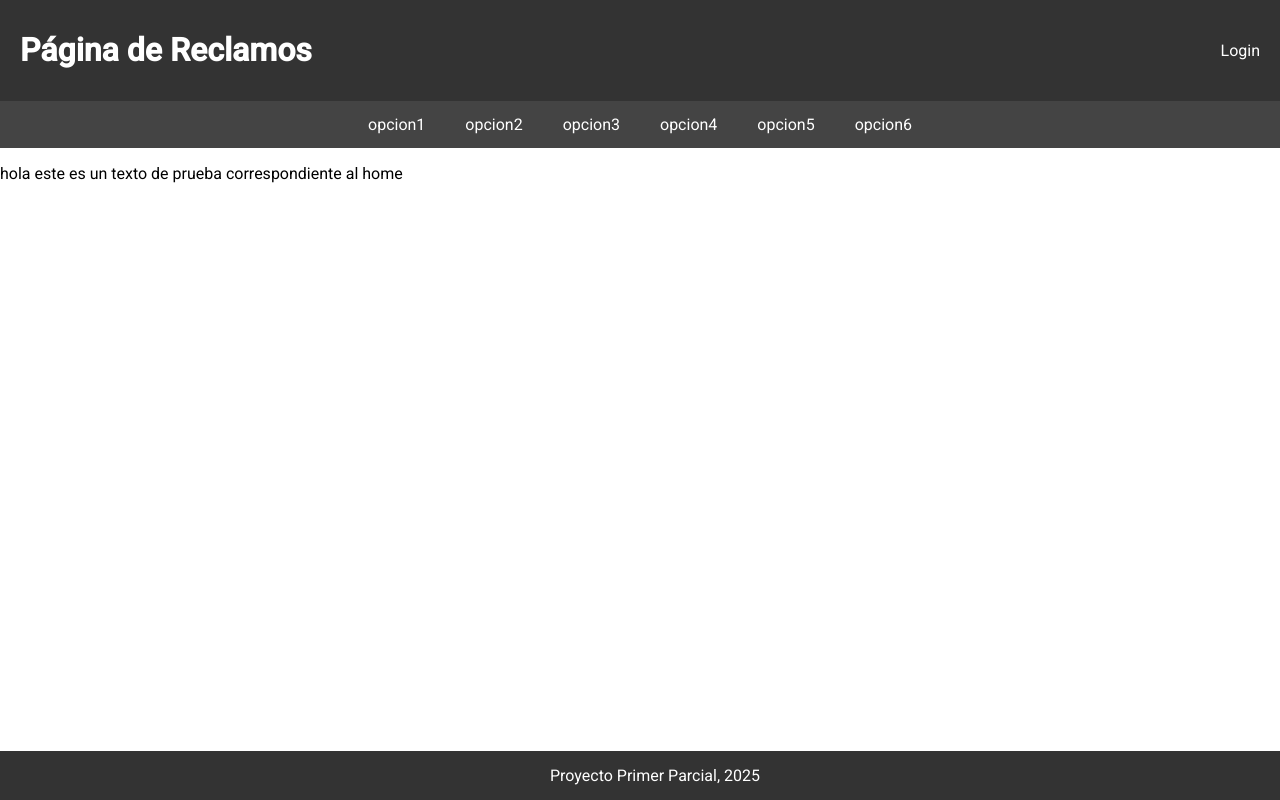
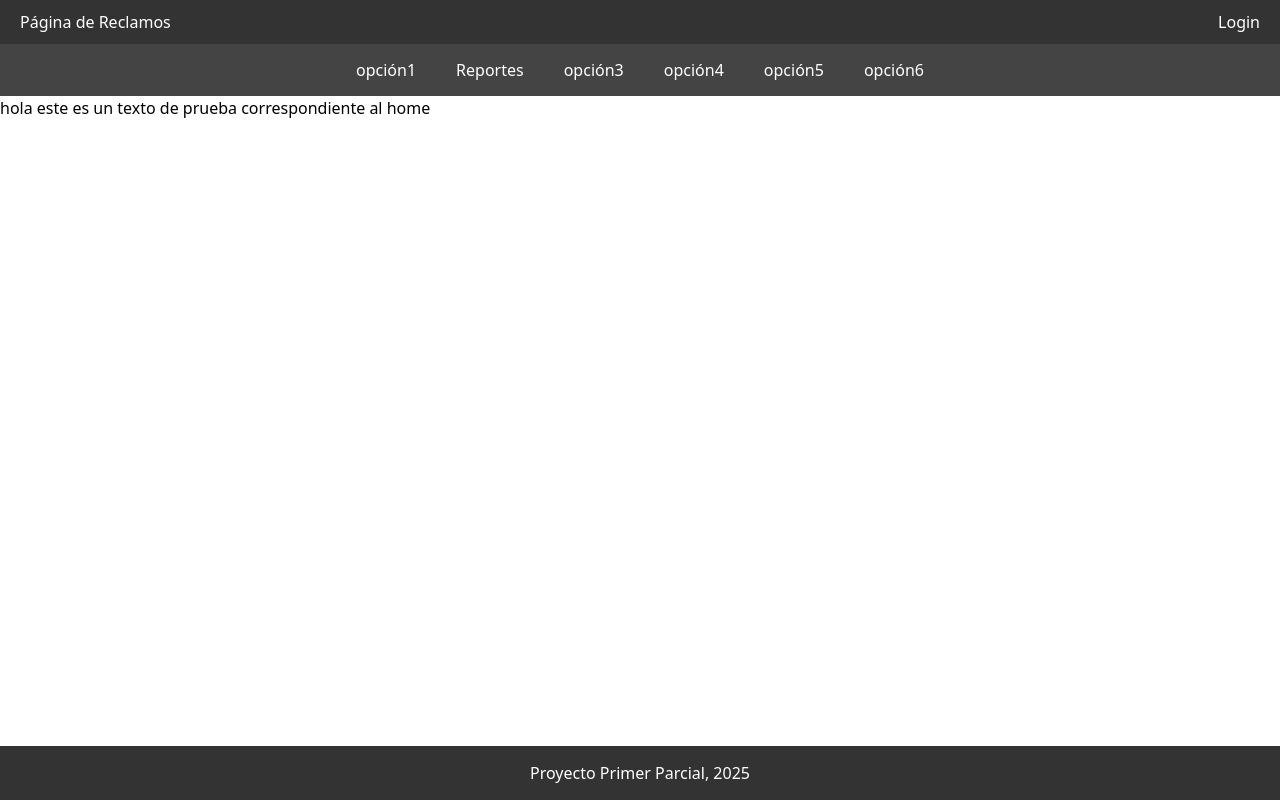
Before and after one commit to UsuarioGenerico1/proyecto-angular, an Angular app: page /home in a window 1280 px wide. Built offline with nearby package versions, Linux system fonts and the light colour scheme.

Commit message:
instalación de tailwind css

```diff
--- a/package.json
+++ b/package.json
@@ -23,8 +23,11 @@
     "@angular/platform-server": "^19.1.0",
     "@angular/router": "^19.1.0",
     "@angular/ssr": "^19.1.6",
+    "@tailwindcss/postcss": "^4.1.6",
     "express": "^4.18.2",
+    "postcss": "^8.5.3",
     "rxjs": "~7.8.0",
+    "tailwindcss": "^4.1.6",
     "tslib": "^2.3.0",
     "zone.js": "~0.15.0"
   },
--- a/src/app/app.component.html
+++ b/src/app/app.component.html
@@ -5,12 +5,12 @@
 
   <nav>
     <ul>
-      <li><a routerLink="/foro">opcion1</a></li>
-      <li><a href="#">opcion2</a></li>
-      <li><a href="#">opcion3</a></li>
-      <li><a href="#">opcion4</a></li>
-      <li><a href="#">opcion5</a></li>
-      <li><a href="#">opcion6</a></li>
+      <li><a routerLink="/foro">opción1</a></li>
+      <li><a routerLink="/reportes">Reportes</a></li>
+      <li><a href="#">opción3</a></li>
+      <li><a href="#">opción4</a></li>
+      <li><a href="#">opción5</a></li>
+      <li><a href="#">opción6</a></li>
     </ul>
   </nav>
 
--- a/src/app/components/crud-reportes-problemas/crud-reportes-problemas.component.html
+++ b/src/app/components/crud-reportes-problemas/crud-reportes-problemas.component.html
@@ -1 +1 @@
-<p>crud-reportes-problemas works!</p>,
+<p>REPORTES FUNCIONA</p>
--- a/src/app/components/crud-reportes-problemas/crud-reportes-problemas.component.ts
+++ b/src/app/components/crud-reportes-problemas/crud-reportes-problemas.component.ts
@@ -1,8 +1,24 @@
-import { Component } from '@angular/core';
+import { AfterViewInit, Component, OnInit } from '@angular/core';
+import { FormGroup, ReactiveFormsModule } from '@angular/forms';
 
 @Component({
   selector: 'app-crud-reportes-problemas',
-  imports: [],
+  imports: [ReactiveFormsModule],
   templateUrl: './crud-reportes-problemas.component.html',
 })
-export class CrudReportesProblemasComponent { }
+export class CrudReportesProblemasComponent implements OnInit, AfterViewInit {
+  myForm!: FormGroup;
+
+
+
+  onSave() {
+    throw new Error('Method not implemented.');
+  }
+
+  ngAfterViewInit(): void {
+    throw new Error('Method not implemented.');
+  }
+  ngOnInit(): void {
+    throw new Error('Method not implemented.');
+  }
+}
--- a/src/styles.css
+++ b/src/styles.css
@@ -1,7 +1,10 @@
+@import "tailwindcss";
+
 /* You can add global styles to this file, and also import other style files */
+/*
 body {
       margin: 0;
       font-family: Arial, sans-serif;
     }
 html, body { height: 100%; }
-body { margin: 0; font-family: Roboto, "Helvetica Neue", sans-serif; }
+body { margin: 0; font-family: Roboto, "Helvetica Neue", sans-serif; } */
```
Also changed, not shown: .postcssrc.json (added), 1 other file (tests, documents, lock files or other folders).
